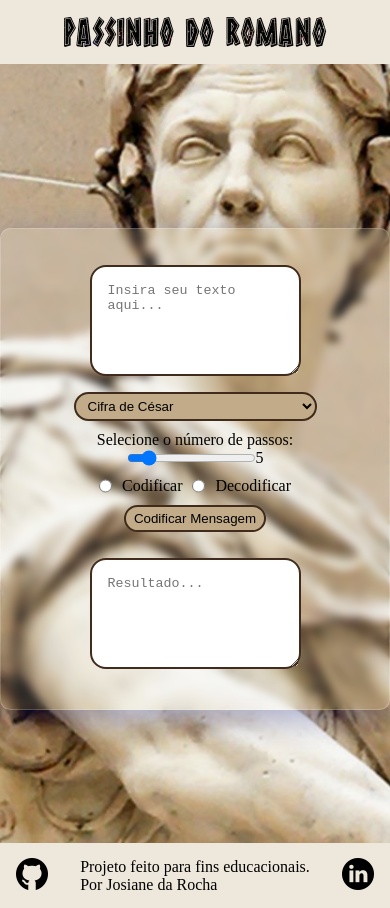
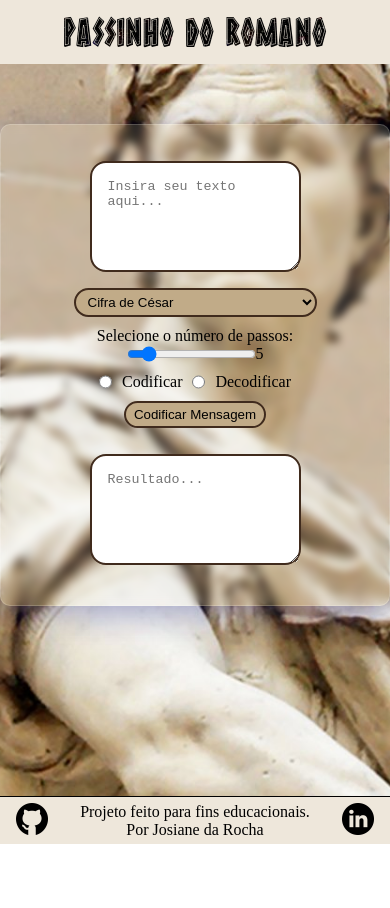
Before and after one commit to Josirocha/Codificador-decodificador, a plain HTML site: page index.html in a window 390 px wide. After the commit the page ends 844 px from the top, so only its background shows below. Drawn offline with Linux system fonts and the light colour scheme.

Commit message:
ajustando media Querie

```diff
--- a/mediaQueries.css
+++ b/mediaQueries.css
@@ -1,14 +1,16 @@
 @media (max-width:915px) {
-  body {
-    background-repeat: no-repeat;
-  }
 
   .container {
-    margin-top: 30px;
+    margin-top: 60px;
     width: 100%;
+
   }
 
   .escolha select {
     width: 100%;
   }
+
+  footer {
+    position: fixed;
+  }
 }
--- a/style.css
+++ b/style.css
@@ -34,7 +34,7 @@ main {
   display: flex;
   justify-content: center;
   align-items: center;
-  height: calc(100vh - 65px);
+
 }
 
 .container {
@@ -124,5 +124,10 @@ footer {
   justify-content: center;
   align-items: center;
   gap: 2em;
-  height: 65px;
+  text-align: center;
+  position: absolute;
+  bottom: 0;
+  width: 100%;
+  height: 3em;
+  border-top: solid 0.5px black;
 }
```
